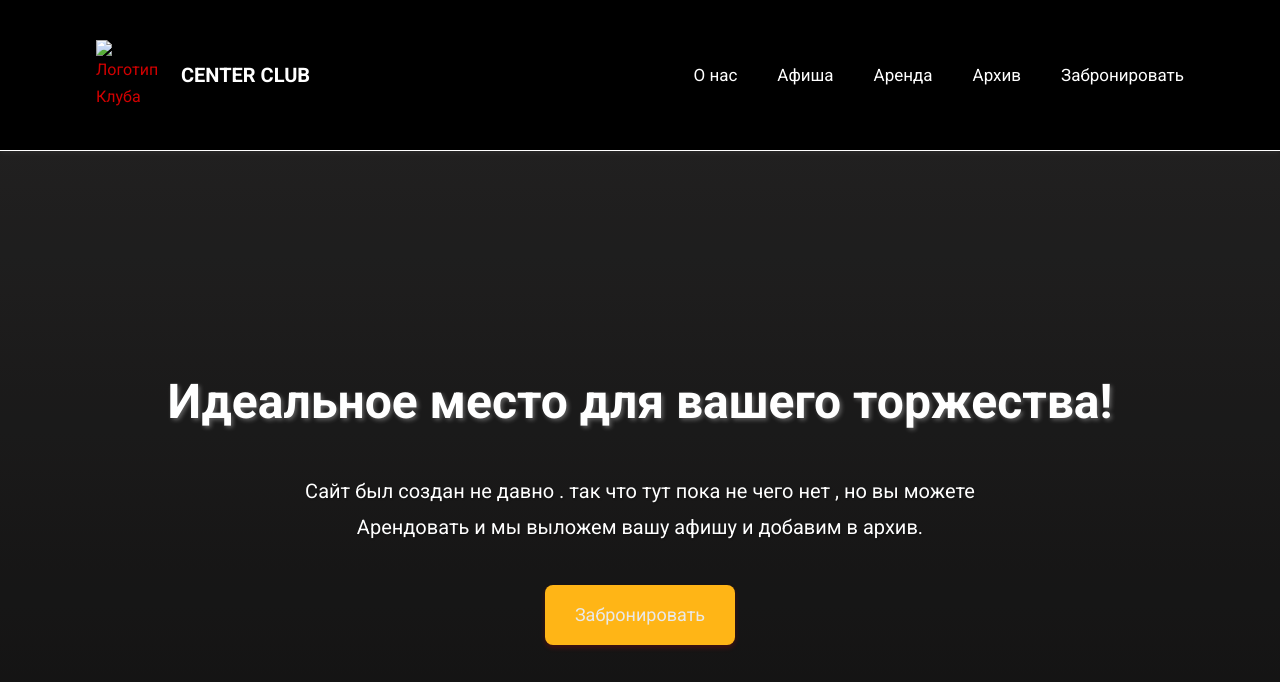
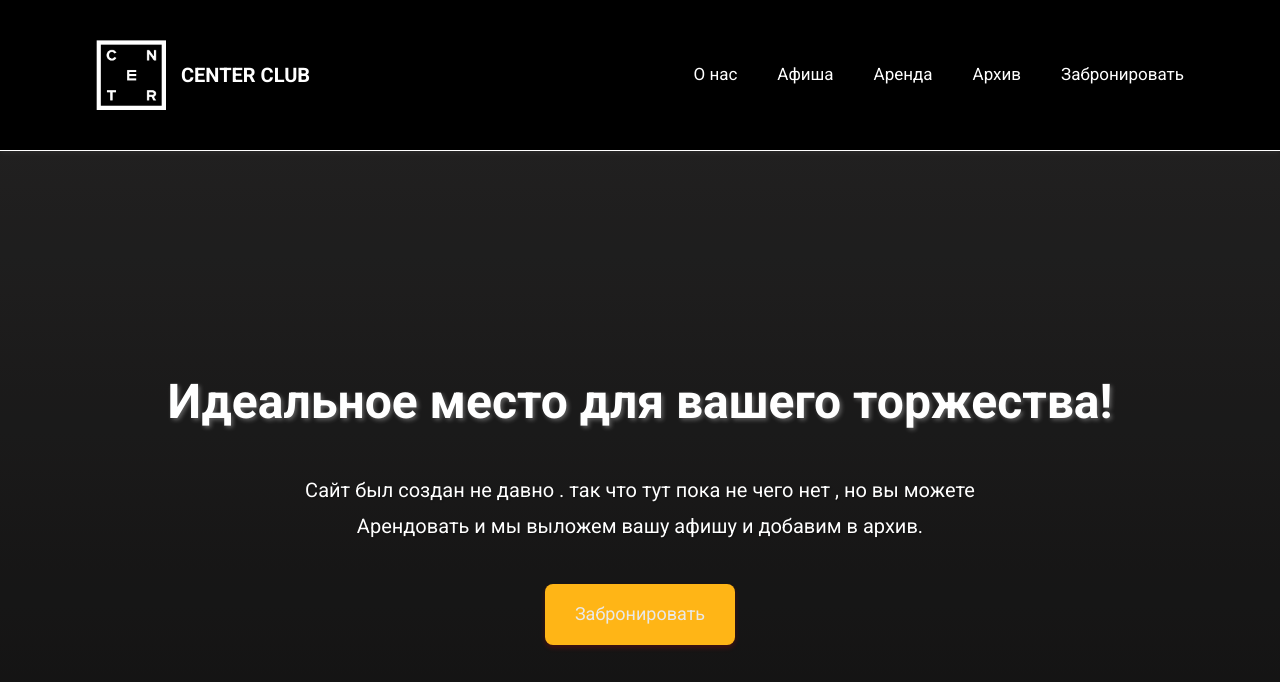
Before and after one commit to retj113/CENTER-CLUB, a plain HTML site: page arxih.html in a window 1280 px wide. Shown: the top 682 px of the page. Drawn offline with Linux system fonts and the light colour scheme.

Commit message:
Add files via upload

```diff
--- a/arxih.html
+++ b/arxih.html
@@ -14,7 +14,7 @@
     <header>
         <div class="container">
                 <div class="logo-and-title">
-                    <img src="C:\Users\osaul\Videos\OneDrive\Изображения\Снимки экрана\Снимок экрана 2025-02-18 183048.png" alt="Логотип Клуба" class="logo"width="100" height="100">
+                    <img src="фотки\Снимок экрана 2025-02-26 005507.png" alt="Логотип Клуба" class="logo"width="100" height="100">
                     <span class="club-name">CENTER CLUB</span>
                   </div>
 
```
